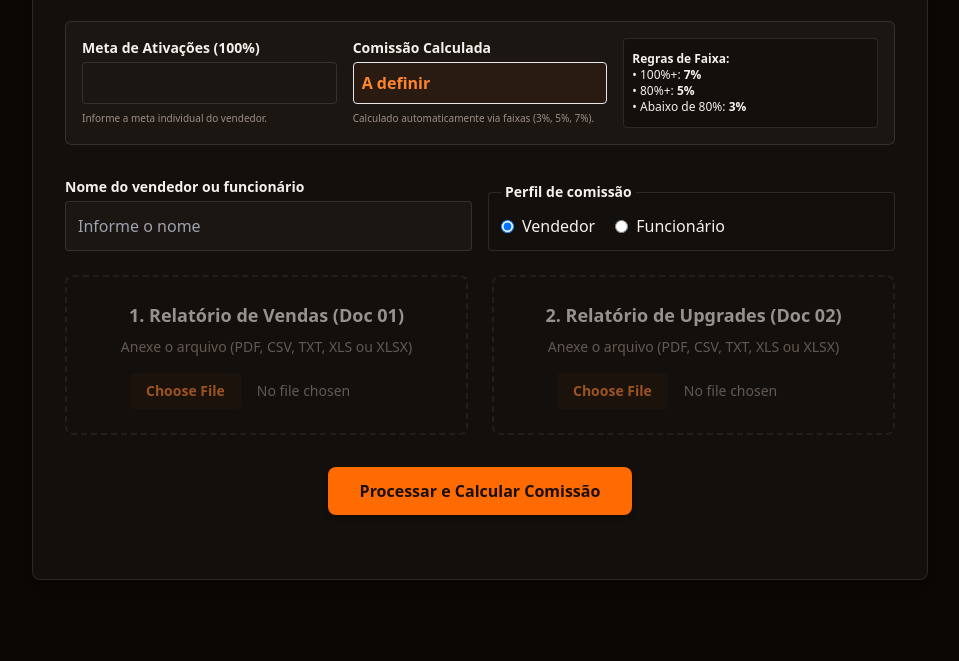
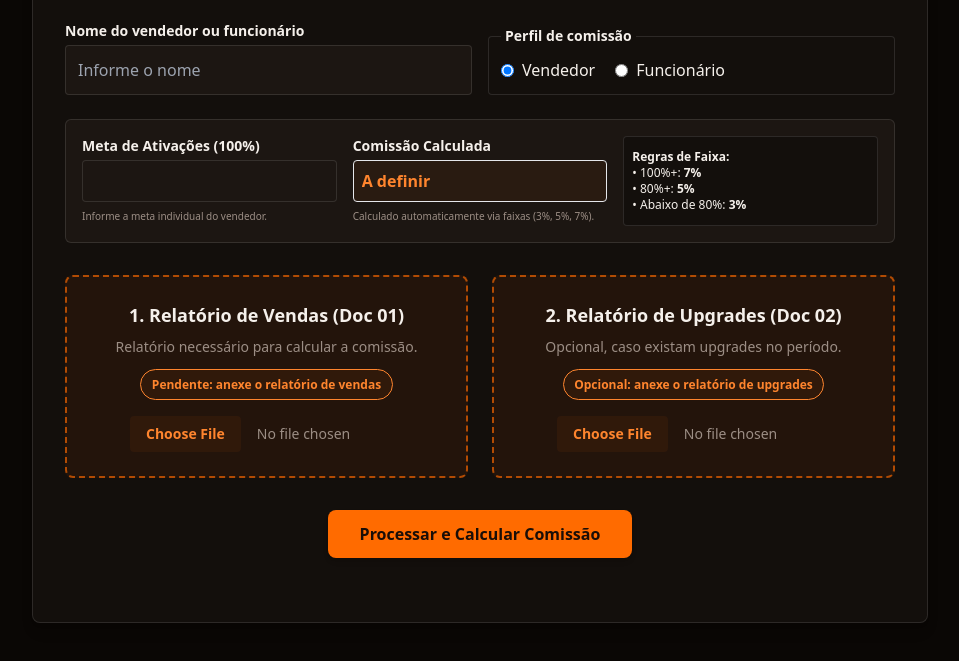
Before and after one commit to Geelpa/Gerador-de-comissao, a plain HTML site: page index.html in a window 1280 px wide. Shown: the part 113-774 px from the top of the page, without its empty margins (160-1119 px from the left). Drawn offline with nearby package versions, Linux system fonts and the light colour scheme.

Commit message:
named fixed

```diff
--- a/css/style.css
+++ b/css/style.css
@@ -78,16 +78,18 @@
     display: block;
     border-color: var(--border-color);
     cursor: pointer;
-    transition: background-color 160ms ease, border-color 160ms ease, opacity 160ms ease;
+    transition: background-color 160ms ease, border-color 160ms ease;
 }
 
 .app-upload.is-empty {
-    opacity: 0.58;
+    border-color: rgba(255, 107, 0, 0.65);
+    background: rgba(255, 107, 0, 0.07);
 }
 
 .app-upload.is-empty:hover,
 .app-upload.is-empty:focus-within {
-    opacity: 0.82;
+    border-color: var(--primary);
+    background: rgba(255, 107, 0, 0.12);
 }
 
 .app-upload.is-filled {
@@ -103,6 +105,26 @@
 .app-upload:focus-within {
     outline: 2px solid var(--primary);
     outline-offset: 2px;
+}
+
+.app-upload-status {
+    display: inline-flex;
+    align-items: center;
+    padding: 0.35rem 0.65rem;
+    border: 1px solid currentColor;
+    border-radius: 9999px;
+    font-size: 0.75rem;
+    font-weight: 700;
+}
+
+.app-upload-status.is-pending {
+    color: var(--primary-hover);
+    background: var(--primary-bg);
+}
+
+.app-upload-status.is-selected {
+    color: var(--sucesso);
+    background: var(--sucesso-bg);
 }
 
 .app-file-input {
--- a/index.html
+++ b/index.html
@@ -21,6 +21,26 @@
 
     <div class="app-shell max-w-4xl mx-auto p-8 rounded-lg shadow-lg">
         <h1 class="app-title text-3xl font-bold mb-6 border-b pb-4">Gerador de Comissões</h1>
+
+        <div class="mb-6 grid grid-cols-1 md:grid-cols-2 gap-4 items-end">
+            <div>
+                <label for="nomeVendedor" class="block text-sm font-semibold">Nome do vendedor ou funcionário</label>
+                <input type="text" id="nomeVendedor" name="nomeVendedor" autocomplete="name" required
+                    class="app-input mt-1 w-full p-3 border rounded"
+                    placeholder="Informe o nome">
+            </div>
+            <fieldset class="app-rules flex flex-wrap items-center gap-5 p-3 rounded border">
+                <legend class="px-1 text-sm font-semibold">Perfil de comissão</legend>
+                <label class="flex items-center gap-2 cursor-pointer">
+                    <input type="radio" name="perfilComissao" value="vendedor" checked>
+                    <span>Vendedor</span>
+                </label>
+                <label class="flex items-center gap-2 cursor-pointer">
+                    <input type="radio" name="perfilComissao" value="funcionario">
+                    <span>Funcionário</span>
+                </label>
+            </fieldset>
+        </div>
 
         <!-- Painel de Configurações da Comissão -->
         <div class="app-settings p-4 rounded-md mb-8 grid grid-cols-1 md:grid-cols-3 gap-4 border">
@@ -66,38 +86,20 @@
             </div>
         </div>
 
-        <div class="mb-6 grid grid-cols-1 md:grid-cols-2 gap-4 items-end">
-            <div>
-                <label for="nomeVendedor" class="block text-sm font-semibold">Nome do vendedor ou funcionário</label>
-                <input type="text" id="nomeVendedor" name="nomeVendedor" autocomplete="name" required
-                    class="app-input mt-1 w-full p-3 border rounded"
-                    placeholder="Informe o nome">
-            </div>
-            <fieldset class="app-rules flex flex-wrap items-center gap-5 p-3 rounded border">
-                <legend class="px-1 text-sm font-semibold">Perfil de comissão</legend>
-                <label class="flex items-center gap-2 cursor-pointer">
-                    <input type="radio" name="perfilComissao" value="vendedor" checked>
-                    <span>Vendedor</span>
-                </label>
-                <label class="flex items-center gap-2 cursor-pointer">
-                    <input type="radio" name="perfilComissao" value="funcionario">
-                    <span>Funcionário</span>
-                </label>
-            </fieldset>
-        </div>
-
         <!-- Área de Upload dos Ficheiros -->
         <div class="grid grid-cols-1 md:grid-cols-2 gap-6 mb-8">
             <label for="fileVendas" class="app-upload border-2 border-dashed p-6 rounded-lg text-center transition">
                 <h3 class="text-lg font-semibold mb-2">1. Relatório de Vendas (Doc 01)</h3>
-                <p class="app-muted text-sm mb-4">Anexe o arquivo (PDF, CSV, TXT, XLS ou XLSX)</p>
-                <input type="file" id="fileVendas" accept=".pdf,.csv,.txt,.xls,.xlsx"
+                <p class="app-muted text-sm mb-3">Relatório necessário para calcular a comissão.</p>
+                <span class="app-upload-status is-pending mb-4" aria-live="polite">Pendente: anexe o relatório de vendas</span>
+                <input type="file" id="fileVendas" accept=".pdf,.csv,.txt,.xls,.xlsx" required
                     class="app-file-input text-sm">
             </label>
 
             <label for="fileUpgrades" class="app-upload border-2 border-dashed p-6 rounded-lg text-center transition">
                 <h3 class="text-lg font-semibold mb-2">2. Relatório de Upgrades (Doc 02)</h3>
-                <p class="app-muted text-sm mb-4">Anexe o arquivo (PDF, CSV, TXT, XLS ou XLSX)</p>
+                <p class="app-muted text-sm mb-3">Opcional, caso existam upgrades no período.</p>
+                <span class="app-upload-status is-pending mb-4" aria-live="polite">Opcional: anexe o relatório de upgrades</span>
                 <input type="file" id="fileUpgrades" accept=".pdf,.csv,.txt,.xls,.xlsx"
                     class="app-file-input text-sm">
             </label>
--- a/js/app.js
+++ b/js/app.js
@@ -68,6 +68,18 @@ function atualizarEstadoUpload(input) {
     const arquivoSelecionado = input.files && input.files.length > 0;
     areaUpload.classList.toggle('is-filled', arquivoSelecionado);
     areaUpload.classList.toggle('is-empty', !arquivoSelecionado);
+
+    const statusUpload = areaUpload.querySelector('.app-upload-status');
+    if (statusUpload) {
+        const nomeArquivo = arquivoSelecionado
+            ? input.files[0].name
+            : input.required
+                ? 'Pendente: anexe o relatório de vendas'
+                : 'Opcional: anexe o relatório de upgrades';
+        statusUpload.textContent = arquivoSelecionado ? `Anexado: ${nomeArquivo}` : nomeArquivo;
+        statusUpload.classList.toggle('is-selected', arquivoSelecionado);
+        statusUpload.classList.toggle('is-pending', !arquivoSelecionado);
+    }
 }
 
 function atualizarConfiguracaoPerfil() {
```
